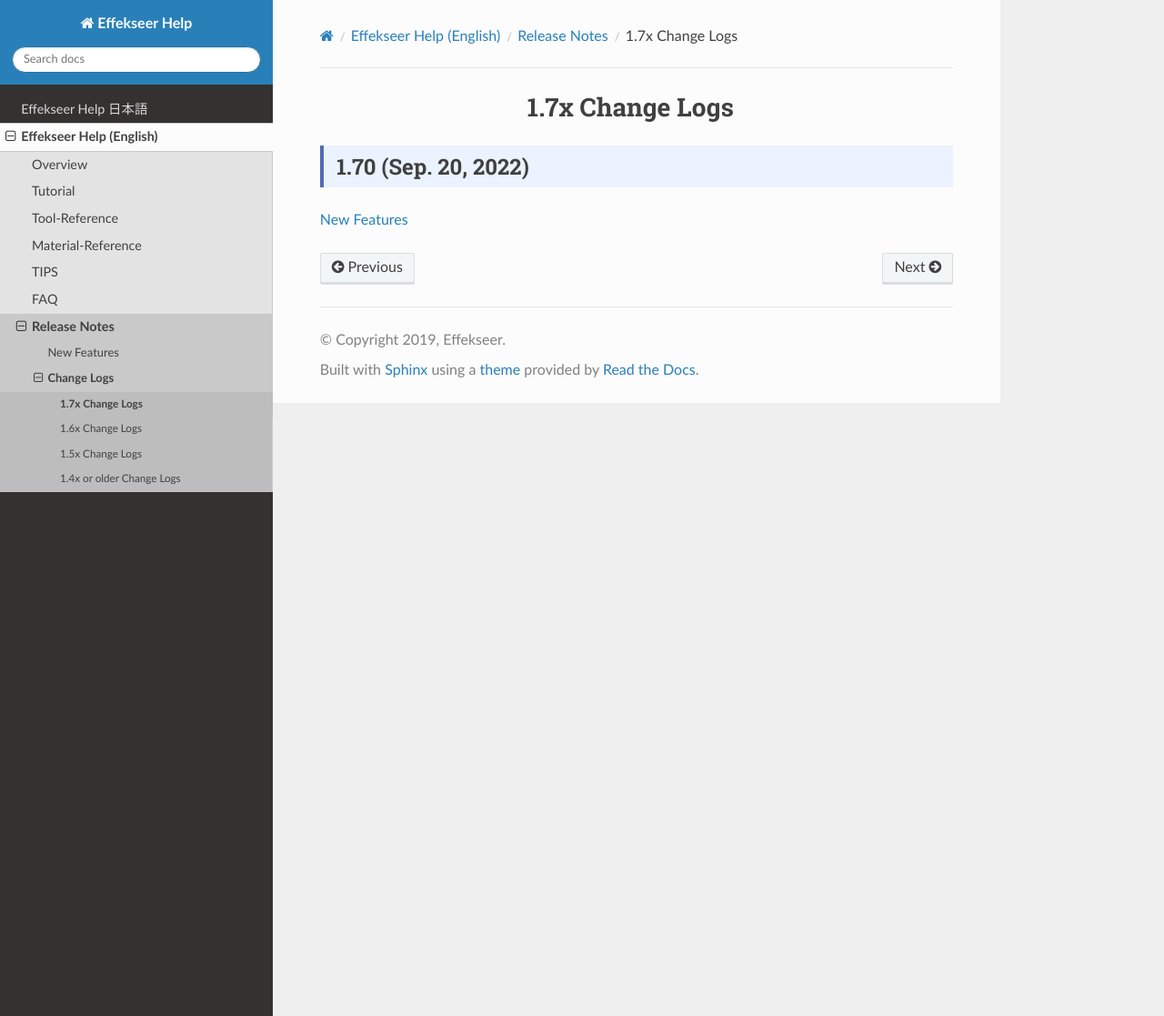
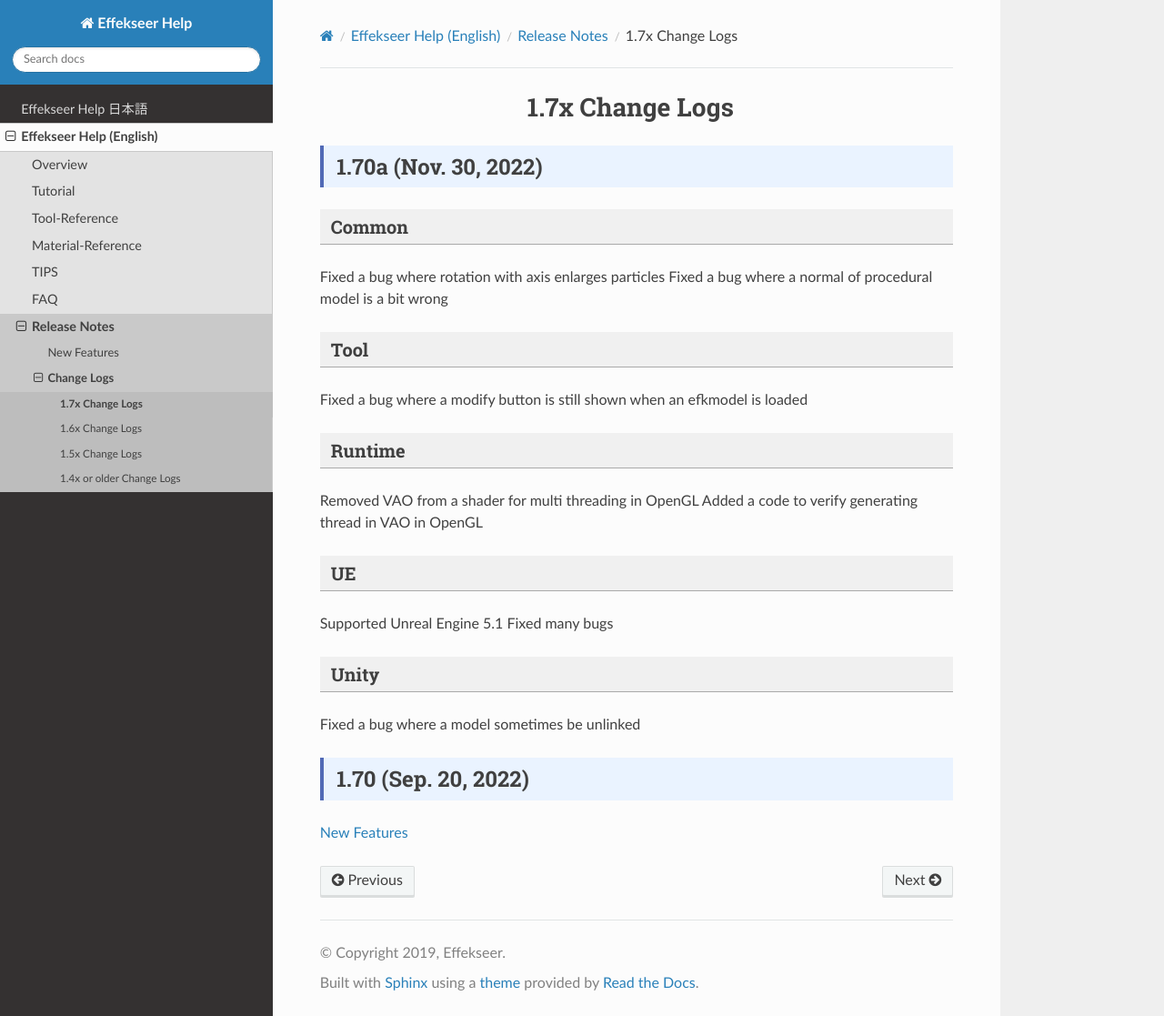
Before and after one commit to effekseer/docs_tool, a Sphinx documentation site: the page built from source/en/ReleaseNotes/17x.md, in a window 1280 px wide and 1117 px high. Shown: the whole window at 91% size. Built offline with Sphinx 7.4.7 and the Read the Docs theme 2.0.0, drawn with Linux system fonts in a browser that asks for light colours; nearby versions of some CDN libraries; library files that are not in the unit come from our copies.

Commit message:
Update release notes

```diff
--- a/source/en/ReleaseNotes/17x.md
+++ b/source/en/ReleaseNotes/17x.md
@@ -1,4 +1,29 @@
 # 1.7x Change Logs
+
+## 1.70a (Nov. 30, 2022)
+
+### Common
+
+Fixed a bug where rotation with axis enlarges particles
+Fixed a bug where a normal of procedural model is a bit wrong
+
+### Tool
+
+Fixed a bug where a modify button is still shown when an efkmodel is loaded
+
+### Runtime
+
+Removed VAO from a shader for multi threading in OpenGL
+Added a code to verify generating thread in VAO in OpenGL
+
+### UE
+
+Supported Unreal Engine 5.1
+Fixed many bugs
+
+### Unity
+
+Fixed a bug where a model sometimes be unlinked
 
 ## 1.70 (Sep. 20, 2022)
 
```
Also changed, not shown: source/ja/ReleaseNotes/17x.md (+25 -0 lines).
